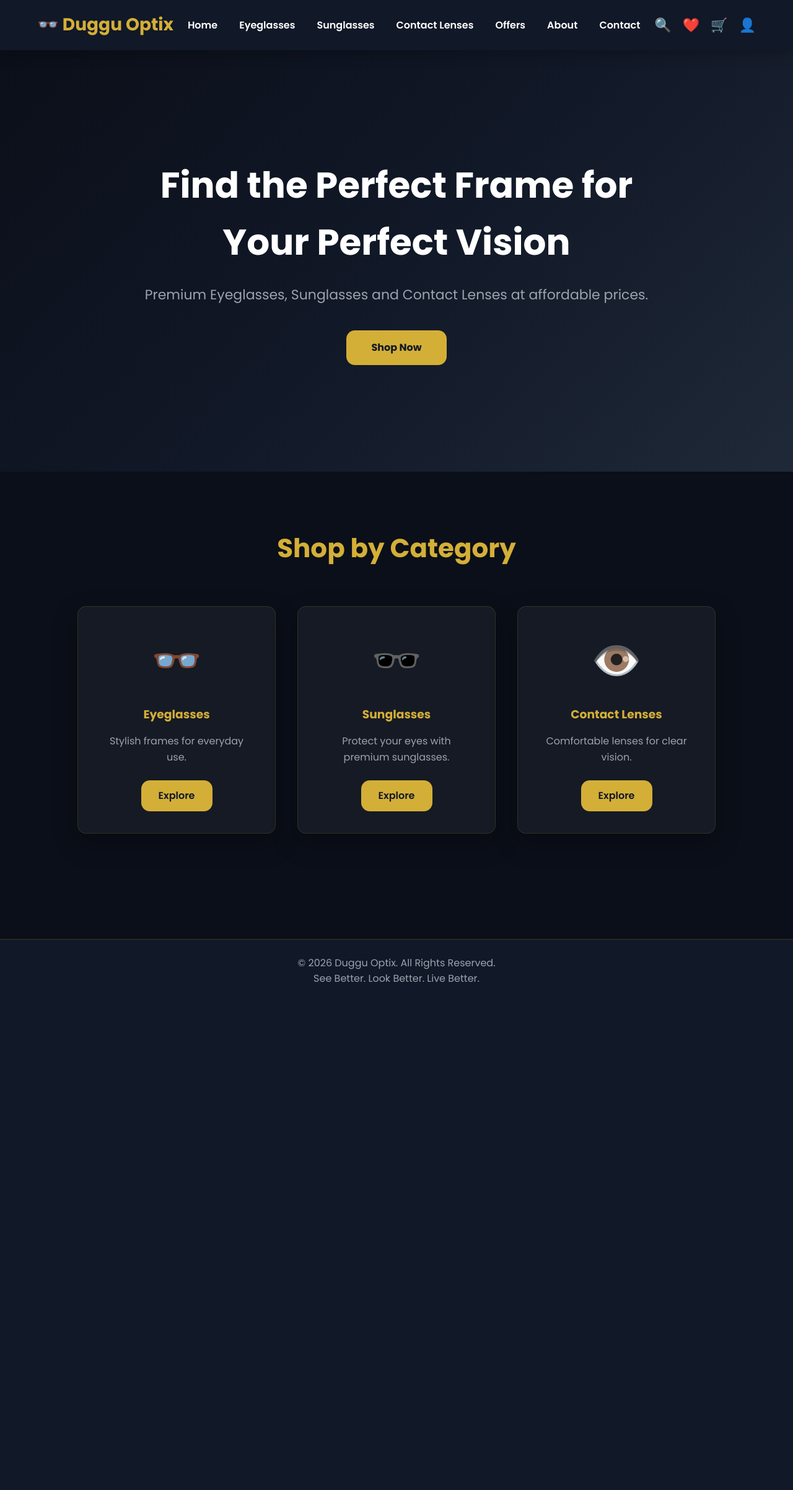
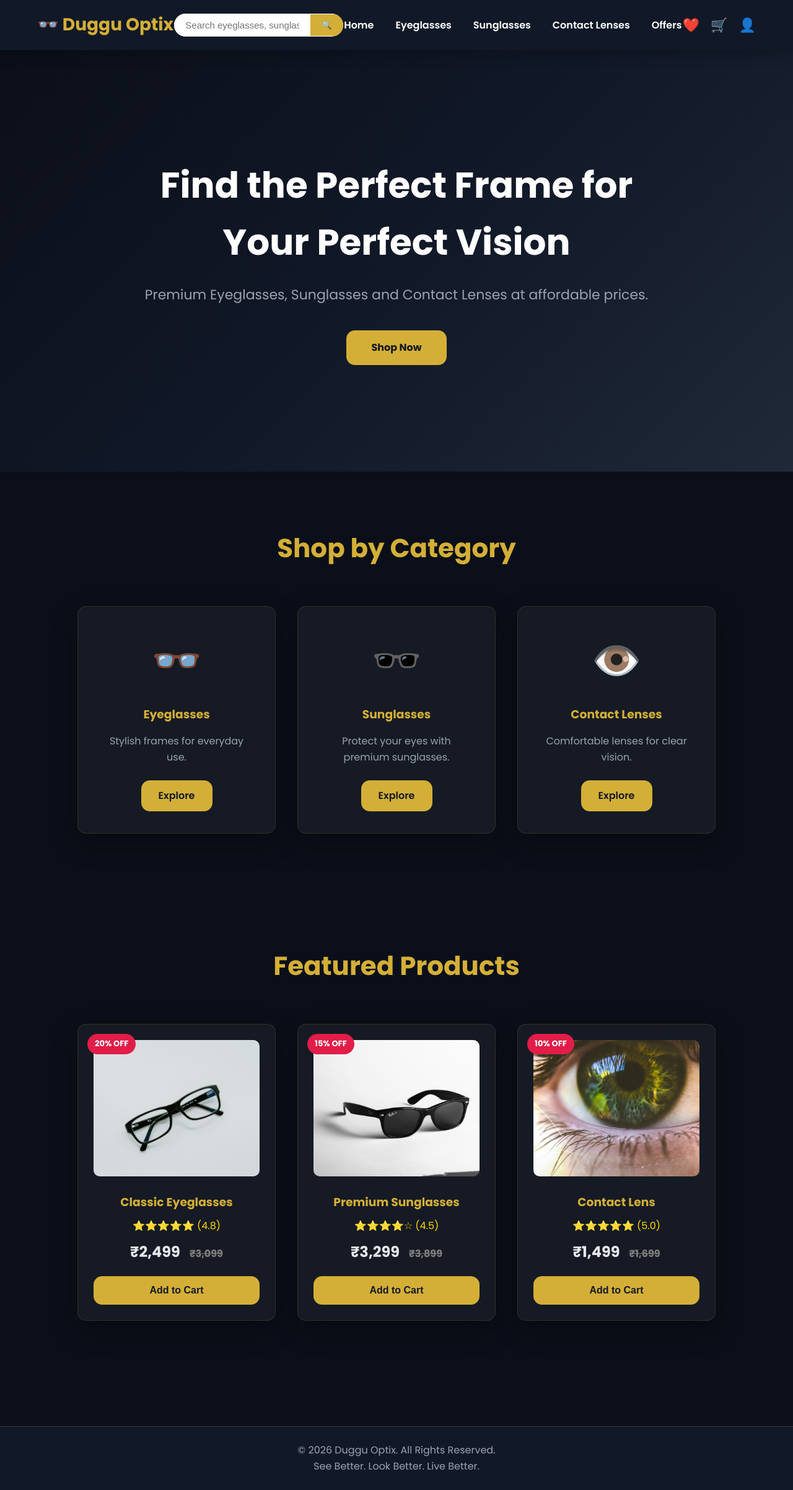
Before and after one commit to Zaabhir/Duggu-optix, a Flask app: page / in a window 1280 px wide. Shown: the whole page at 62% size. Before the commit the page ends 1585 px from the top, so only its background shows below. Run offline with Flask 3, Linux system fonts and the light colour scheme.

Commit message:
Add Featured product and improve homepage UI

```diff
--- a/frontend/static/css/style.css
+++ b/frontend/static/css/style.css
@@ -427,3 +427,220 @@ footer{
     }
 
 }
+
+
+/* ==========================
+   FEATURED PRODUCTS
+========================== */
+
+.featured-products{
+
+    padding:90px 60px;
+
+    text-align:center;
+
+}
+
+.featured-products h2{
+
+    font-size:42px;
+
+    color:var(--primary);
+
+    margin-bottom:60px;
+
+}
+
+.product-container{
+
+    display:flex;
+
+    justify-content:center;
+
+    gap:35px;
+
+    flex-wrap:wrap;
+
+}
+
+.product-card{
+
+    width:320px;
+
+    background:var(--surface);
+
+    border-radius:var(--radius);
+
+    padding:25px;
+
+    box-shadow:var(--shadow);
+
+    position:relative;
+
+    transition:.3s;
+
+    border:1px solid rgba(212,175,55,.15);
+
+}
+
+.product-card:hover{
+    transform:translateY(-12px);
+    box-shadow:0 20px 40px rgba(212,175,55,.25);
+}
+
+.product-card:hover img{
+
+    transform:scale(1.05);
+
+}
+
+.product-card img{
+    width:100%;
+    height:220px;
+    object-fit:cover;
+    border-radius:10px;
+    margin-bottom:20px;
+}
+
+.badge{
+
+    position:absolute;
+
+    top:15px;
+
+    left:15px;
+
+    background:#E11D48;
+
+    color:white;
+
+    padding:6px 12px;
+
+    border-radius:20px;
+
+    font-size:13px;
+
+    font-weight:bold;
+
+}
+
+.product-card h3{
+
+    color:var(--primary);
+
+    margin-bottom:10px;
+
+}
+
+.rating{
+
+    color:#FFD700;
+
+    margin-bottom:10px;
+
+}
+
+.price{
+
+    font-size:24px;
+
+    font-weight:bold;
+
+    margin-bottom:20px;
+
+}
+
+.price span{
+
+    color:gray;
+
+    text-decoration:line-through;
+
+    font-size:16px;
+
+    margin-left:10px;
+
+}
+
+.cart-btn{
+
+    width:100%;
+
+    padding:14px;
+
+    background:var(--primary);
+
+    color:#111827;
+
+    border:none;
+
+    border-radius:var(--radius);
+
+    cursor:pointer;
+
+    font-size:16px;
+
+    font-weight:bold;
+
+    transition:.3s;
+
+}
+
+.cart-btn:hover{
+    background:var(--primary-dark);
+    transform:translateY(-3px);
+    box-shadow:0 10px 20px rgba(212,175,55,.3);
+}
+
+
+
+/* ==========================
+   SEARCH BAR
+========================== */
+
+.search-box{
+
+    display:flex;
+    align-items:center;
+
+    background:white;
+
+    border-radius:30px;
+
+    overflow:hidden;
+
+}
+
+.search-box input{
+
+    border:none;
+
+    outline:none;
+
+    padding:10px 18px;
+
+    width:220px;
+
+    font-size:15px;
+
+}
+
+.search-box button{
+
+    border:none;
+
+    background:var(--primary);
+
+    padding:10px 18px;
+
+    cursor:pointer;
+
+    transition:.3s;
+
+}
+
+.search-box button:hover{
+
+    background:var(--primary-dark);
+
+}
--- a/frontend/templates/components/navbar.html
+++ b/frontend/templates/components/navbar.html
@@ -5,23 +5,29 @@
         👓 Duggu Optix
     </div>
 
-    <!-- Navigation Links -->
+    <!-- Search Bar -->
+    <div class="search-box">
+        <input
+            type="text"
+            placeholder="Search eyeglasses, sunglasses..."
+        >
+        <button>🔍</button>
+    </div>
+
+    <!-- Navigation -->
     <ul class="nav-links">
         <li><a href="/">Home</a></li>
         <li><a href="#">Eyeglasses</a></li>
         <li><a href="#">Sunglasses</a></li>
         <li><a href="#">Contact Lenses</a></li>
         <li><a href="#">Offers</a></li>
-        <li><a href="#">About</a></li>
-        <li><a href="#">Contact</a></li>
     </ul>
 
-    <!-- Navigation Icons -->
+    <!-- Icons -->
     <div class="nav-icons">
-        <a href="#" title="Search">🔍</a>
-        <a href="#" title="Wishlist">❤️</a>
-        <a href="#" title="Cart">🛒</a>
-        <a href="#" title="Profile">👤</a>
+        <a href="#">❤️</a>
+        <a href="#">🛒</a>
+        <a href="#">👤</a>
     </div>
 
 </nav>
--- a/frontend/templates/pages/home.html
+++ b/frontend/templates/pages/home.html
@@ -56,4 +56,86 @@ Home | Duggu Optix
     </div>
 
 </section>
+
+<!-- ===========================
+     Featured Products
+=========================== -->
+
+<section class="featured-products">
+
+    <h2>Featured Products</h2>
+
+    <div class="product-container">
+
+        <!-- Product 1 -->
+        <div class="product-card">
+
+            <span class="badge">20% OFF</span>
+
+            <img src="{{ url_for('static', filename='images/eyeglasses.jpg') }}"
+     alt="Eyeglasses">
+
+            <h3>Classic Eyeglasses</h3>
+
+            <p class="rating">⭐⭐⭐⭐⭐ (4.8)</p>
+
+            <p class="price">
+                ₹2,499
+                <span>₹3,099</span>
+            </p>
+
+            <button class="cart-btn">
+                Add to Cart
+            </button>
+
+        </div>
+
+        <!-- Product 2 -->
+        <div class="product-card">
+
+            <span class="badge">15% OFF</span>
+
+            <img src="{{ url_for('static', filename='images/sunglasses.jpg') }}"
+     alt="Sunglasses">
+            <h3>Premium Sunglasses</h3>
+
+            <p class="rating">⭐⭐⭐⭐☆ (4.5)</p>
+
+            <p class="price">
+                ₹3,299
+                <span>₹3,899</span>
+            </p>
+
+            <button class="cart-btn">
+                Add to Cart
+            </button>
+
+        </div>
+
+        <!-- Product 3 -->
+        <div class="product-card">
+
+            <span class="badge">10% OFF</span>
+
+            <img src="{{ url_for('static', filename='images/contact-lens.jpg') }}"
+     alt="Contact Lens">
+
+            <h3>Contact Lens</h3>
+
+            <p class="rating">⭐⭐⭐⭐⭐ (5.0)</p>
+
+            <p class="price">
+                ₹1,499
+                <span>₹1,699</span>
+            </p>
+
+            <button class="cart-btn">
+                Add to Cart
+            </button>
+
+        </div>
+
+    </div>
+
+</section>
 {% endblock %}
```
Also changed, not shown: frontend/static/images/contact-lens.jpg (added), frontend/static/images/eyeglasses.jpg (added), frontend/static/images/sunglasses.jpg (added).
